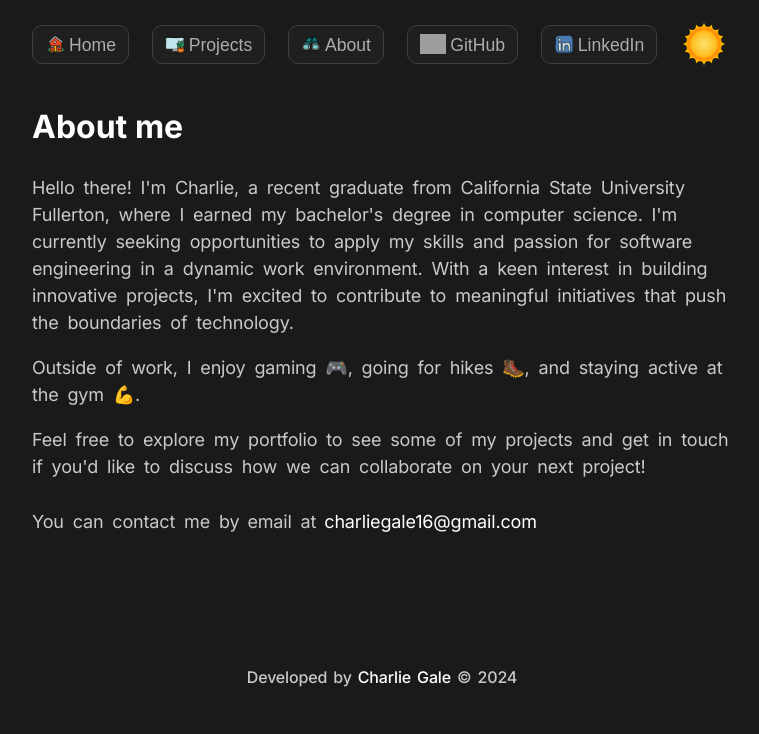
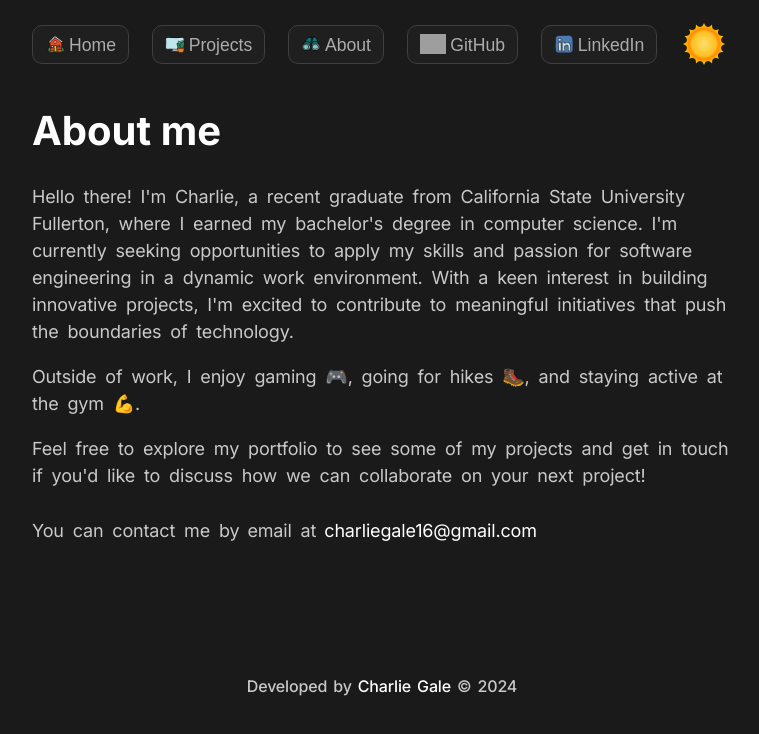
Before and after one commit to charliegale16/Personal-Portfolio, a React (Create React App) app: page /about in a window 1280 px wide. Shown: the top 734 px of the page, without its empty margins (258-1017 px from the left). Built offline with nearby package versions, Linux system fonts and the light colour scheme; grey boxes are pictures that could not be loaded.

Commit message:
heading font change

```diff
--- a/src/components/Aboutsection.css
+++ b/src/components/Aboutsection.css
@@ -9,7 +9,7 @@
 
 
 .about-header h1{
-    font-size: 2rem;
+    font-size: 2.5rem;
     margin: 0;
     text-align: center;
 }
--- a/src/components/Header.css
+++ b/src/components/Header.css
@@ -9,7 +9,7 @@
 
 }
 .header-container h1{
-    font-size: 2rem;
+    font-size: 2.5rem;
 
 }
 .header-header{
--- a/src/components/ProjectSection.js
+++ b/src/components/ProjectSection.js
@@ -17,7 +17,7 @@ const ProjectSection = () => {
   return (
     <section id='projects'>
         <div className='projectssection-container'>
-            <div className='projects-header'>
+            <div className='projectssection-header'>
                 <h1>Projects</h1>
 
             </div>
--- a/src/components/Projects.css
+++ b/src/components/Projects.css
@@ -9,7 +9,7 @@
 }
 
 .projects-header h1{
-    font-size: 2rem;
+    font-size: 2.5rem;
 
 }
 
```
